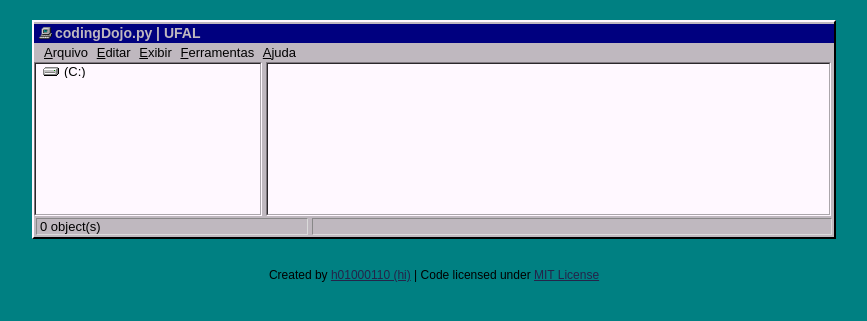
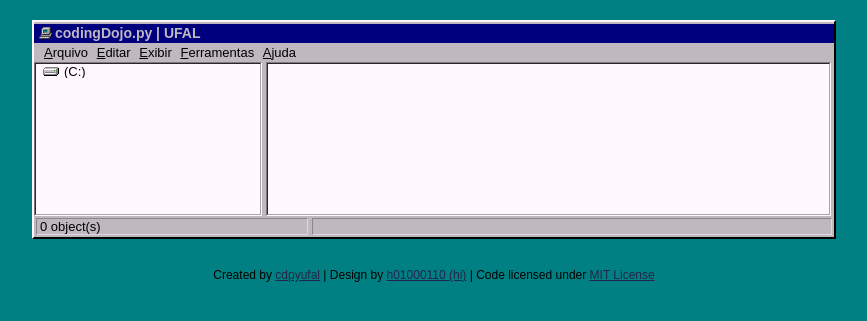
Before and after one commit to cdpyufal/cdpyufal.github.io, a Jekyll site: the page built from index.html, in a window 1280 px wide. Shown: the top 321 px of the page, without its empty margins (206-1073 px from the left). Built offline with Jekyll 4.4.1, drawn with Linux system fonts in a browser that asks for light colours.

Commit message:
Update default.html

```diff
--- a/_layouts/default.html
+++ b/_layouts/default.html
@@ -82,17 +82,14 @@
 				<li>{{ page.date | date: '%B %-d, %Y' }}</li>
 			</ul>
 			<div class="post_content">
-<!--				{{ content }}
-				{% if page.title %}
-					{% include donate.html %}
-				{% endif %} -->
+			{{ content }}
 			</div>
 		</div>
     {% endif %}
 	<script src="/assets/js/001.js"></script>
 	<script src="/assets/js/002.js"></script>
 	<div class="footer">
-		<p>Created by <a href="http://github.com/h01000110" target="_blank">h01000110 (hi)</a> | Code licensed under <a href="https://github.com/h01000110/h01000110.github.io/blob/master/LICENSE" target="_blank">MIT License</a></p>
+		<p> Created by <a href="https://github.com/cdpyufal/" target="_blank">cdpyufal</a> | Design by <a href="http://github.com/h01000110" target="_blank">h01000110 (hi)</a> | Code licensed under <a href="https://github.com/cdpyufal/cdpyufal.github.io/blob/master/LICENSE" target="_blank">MIT License</a></p>
 	</div>
 </body>
 </html>
```
